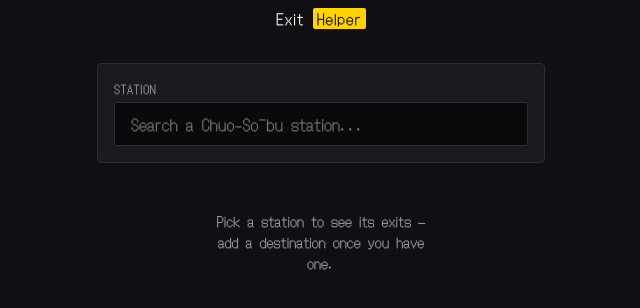
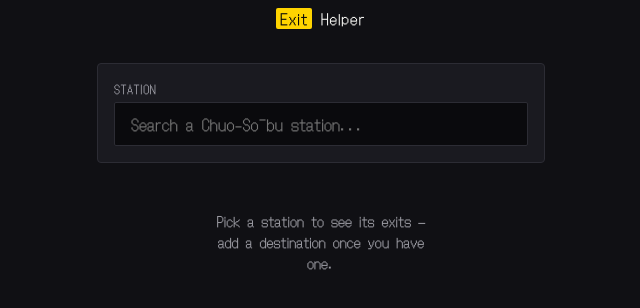
Before and after one commit to scallsen/exit-helper, a React (Vite) app: page / in a window 1280 px wide. Shown: the top 308 px of the page, without its empty margins (319-959 px from the left). Built offline with nearby package versions, Linux system fonts and the light colour scheme.

Commit message:
Move logo highlight from Helper to Exit

```diff
--- a/src/components/Logo.jsx
+++ b/src/components/Logo.jsx
@@ -8,7 +8,7 @@ export default function Logo() {
   return (
     <div className="logo-bar" role="img" aria-label="Exit Helper">
       <span className="logo-bar-text">
-        Exit <span className="logo-bar-highlight">Helper</span>
+        <span className="logo-bar-highlight">Exit</span> Helper
       </span>
     </div>
   )
```
